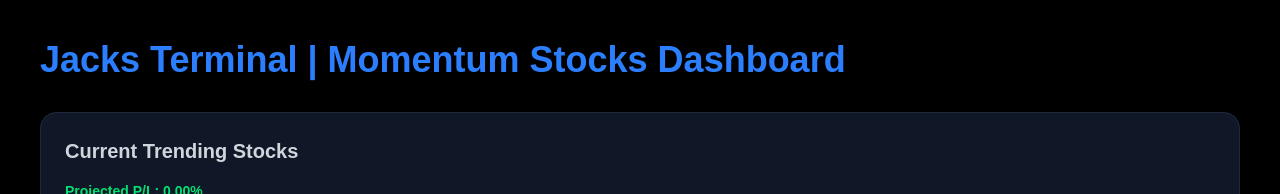
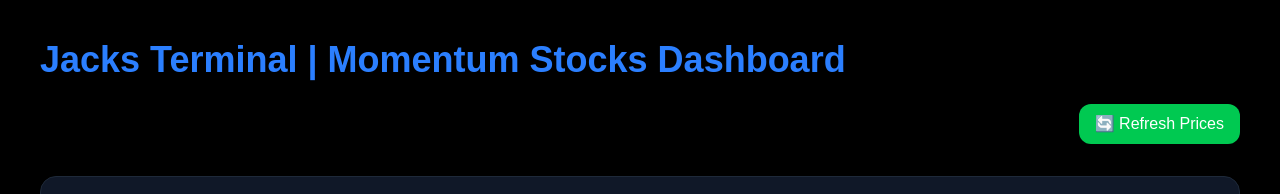
Before and after one commit to commits-ui-pranay/momentumstocks, a Next.js app: page / in a window 1280 px wide. Shown: the top 194 px of the page. Built offline with nearby package versions, Linux system fonts and the light colour scheme; no server answers; the database is empty.

Commit message:
refresh all button

```diff
--- a/app/page.tsx
+++ b/app/page.tsx
@@ -117,8 +117,8 @@
       <h1 className="text-4xl font-bold text-blue-500">
         Jacks Terminal | Momentum Stocks Dashboard
       </h1>
-    {isAdmin && (
-      <div className="mt-6 flex gap-3">
+
+      <div className="mt-6 flex gap-3 items-center">
 
         {/* ✅ ADMIN ONLY */}
         {isAdmin && (
@@ -139,16 +139,16 @@
           </>
         )}
 
-        {/* ✅ ALWAYS VISIBLE (PUBLIC + ADMIN) */}
+        {/* ✅ ALWAYS VISIBLE */}
         <button
           onClick={updatePrices}
-          className="bg-green-500 text-white px-4 py-2 rounded-xl"
+          className="bg-green-500 hover:bg-green-600 text-white px-4 py-2 rounded-xl ml-auto"
         >
           🔄 Refresh Prices
         </button>
 
       </div>
-    )}
+
 
       <div className="bg-gray-900 border border-gray-800 rounded-2xl p-6 mt-8 shadow-lg">
 
```
